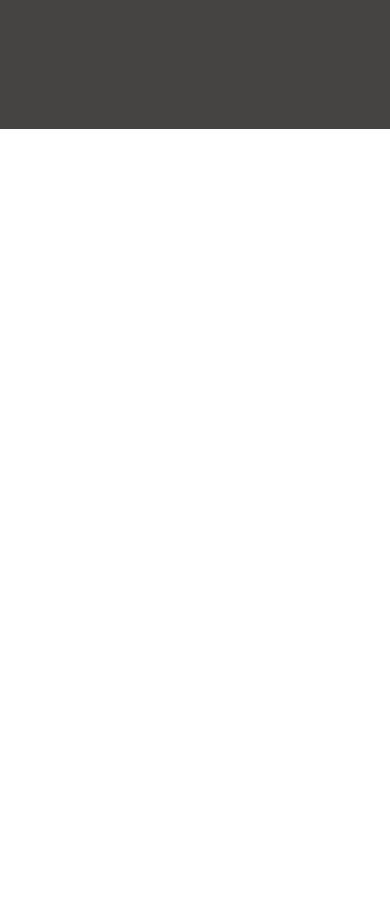
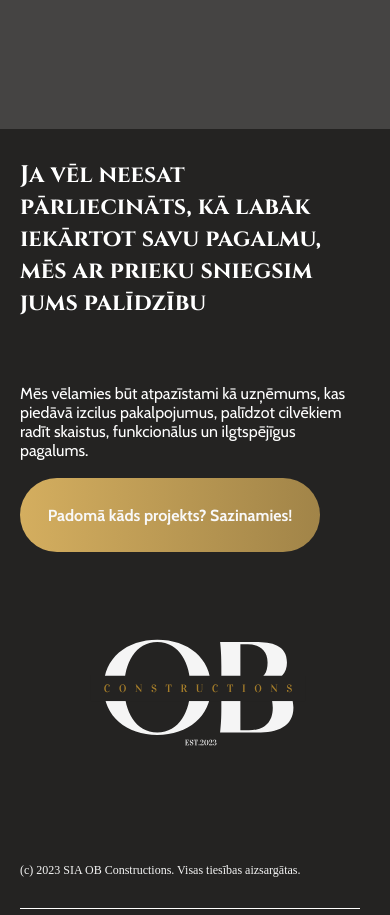
Before and after one commit to Spuldz/OB-Construction, a React (Vite) app: page /ieliksana in a window 390 px wide. Shown: the part 6040-6955 px from the top of the page. Before the commit the page ends 6169 px from the top, so only its background shows below. Built offline with nearby package versions, Linux system fonts and the light colour scheme.

Commit message:
created footer mobile design

```diff
--- a/src/css/footer.module.css
+++ b/src/css/footer.module.css
@@ -15,16 +15,17 @@
 .top{
     width: 100%;
     height: 33%;
-
+    box-sizing: border-box;
 }
 
 .top div{
-    width: 1184px;
+    width: 100%;
     font-family: "Cinzel", sans-serif;
     font-weight: 700;
     font-size: 56px;
     color: white;
     text-align: left;
+    box-sizing: border-box;
 }
 
 .middle{
@@ -32,6 +33,7 @@
     height: 33%;
     display: flex;
     justify-content: space-between;
+    box-sizing: border-box;
 }
 
 .image{
@@ -41,9 +43,8 @@
     background-size: cover;
     background-image: url(../assets/logo-small.svg);
     position: absolute;
-    top: 50%;
-    left: 50%;
-    transform: translate(-10%, -45%);
+    top: 35%;
+    left: 60%;
     border: none;
 }
 
@@ -147,3 +148,257 @@
     height: 1px;
     background-color: white;
 }
+
+@media(max-width: 1274px){
+    .image{
+        width: 320px;
+        height: 320px;
+        left: 70%;
+    }
+
+    .top div{
+        font-size: 40px;
+    }
+}
+
+@media(max-width: 1104px){
+    .image{
+        right: 0;
+    }
+
+    .middleLeftInfo{
+        font-size: 20px;
+        width: 560px;
+    }
+}
+
+@media(max-width: 1078px){
+    .image{
+        width: 280px;
+        height: 280px;
+    }
+}
+
+@media(max-width: 1008px){
+    .image{
+        top: 60%;
+        left: 37%;
+    }
+}
+
+@media(max-width: 894px){
+
+    .image{
+        top: 50%;
+        left: 37%;
+    }
+
+    .main{
+        padding-top: 30px;
+        height: 800px;
+    }
+
+    .top div{
+        font-size: 30px;
+    }
+
+    .top{
+        height: 30%;
+    }
+
+    .middle{
+        height: 60%;
+    }
+
+    .middleLeftInfo{
+        font-size: 16px;
+        width: 100%;
+    }
+
+    .bottom{
+        height: 10%;
+    }
+}
+
+@media(max-width: 850px){
+    .image{
+        top: 55%;
+    }
+}
+
+@media(max-width: 688px){
+    .top div{
+        width: 100%;
+    }
+
+    .main{
+        padding-left: 60px;
+        padding-right: 30px;
+    }
+
+    .image{
+        left: 31%;
+    }
+}
+
+@media(max-width: 524px){
+    .image{
+        left: 27%;
+    }
+}
+
+@media(max-width: 494px){
+    .btn, .btn:hover, .btn_active{
+        width: 300px;
+        font-size: 16px;
+    }
+
+    .top div{
+        font-size: 24px;
+    }
+
+    .image{
+        left: 22%;
+        width: 240px;
+        height: 240px;
+    }
+
+    .bottom{
+        font-size: 12px;
+    }
+}
+
+@media(max-width: 452px){
+    .main{
+        padding-left: 20px;
+    }
+
+    .image{
+        left: 20%;
+    }
+}
+
+@media(max-width: 355px){
+    .top div{
+        font-size: 20px;
+    }
+
+    .top{
+        height: 20%;
+    }
+
+    .middle{
+        height: 70%;
+    }
+
+    .image{
+        width: 200px;
+        height: 200px;
+    }
+
+    .btn, .btn:hover, .btn_active{
+        width: 250px;
+        font-size: 14px;
+    }
+}
+
+@media(max-width: 333px){
+    .bottom{
+        font-size: 10px;
+        width: 100%;
+    }
+}
+
+@media(max-width: 301px){
+    .image{
+        left: 17%;
+    }
+
+    .middleLeftInfo{
+        font-size: 14px;
+    }
+
+    .top div{
+        font-size: 16px;
+    }
+}
+
+@media(max-width: 287px){
+    .btn, .btn:hover, .btn_active{
+        width: 200px;
+        height: 60px;
+        font-size: 12px;
+    }
+}
+
+@media(max-width: 269px){
+    .image{
+        width: 160px;
+        height: 160px;
+        left: 19%;
+        top: 60%;
+    }
+
+    .main{
+        height: 700px;
+    }
+
+    .top{
+        height: 30%;
+    }
+
+    .middle{
+        height: 60%;
+    }
+
+    .bottom{
+        height: 10%;
+    }
+}
+
+@media(max-width: 228px){
+    .btn, .btn:hover, .btn_active{
+        width: 140px;
+        height: 50px;
+        font-size: 8px;
+    }
+
+    .image{
+        width: 140px;
+        height: 140px;
+    }
+
+    .top div{
+        font-size: 12px;
+    }
+
+    .middleLeftInfo{
+        font-size: 12px;
+    }
+
+    .top{
+        height: 20%;
+    }
+
+    .middle{
+        height: 70%;
+    }
+
+    .bottom{
+        height: 10%;
+    }
+
+    .main{
+        height: 600px;
+    }
+}
+
+@media(max-width: 192px){
+    .image{
+        left: 13%;
+    }
+
+    .top div{
+        font-size: 12px;
+    }
+}
--- a/src/pages/Inserting.tsx
+++ b/src/pages/Inserting.tsx
@@ -101,11 +101,7 @@ export const Inserting = () => {
                   <Question q="Piektais jautājums?" a="Atbilde uz jautājumu..."/>
                 </div>
             </div>
+            <Footer/>
         </>
     )
 }
-
-/*
-
-            <Footer/>
-            */
```
